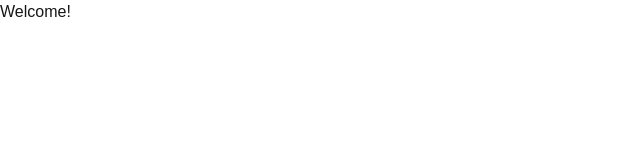
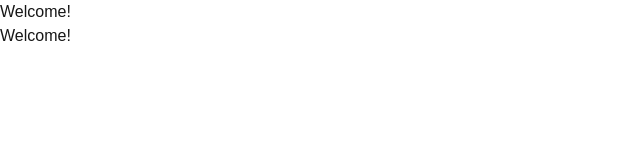
Before and after one commit to KHS338/ClientPortal-UOL, a Next.js app: page / in a window 1280 px wide. Shown: the top 160 px of the page, without its empty margins (0-640 px from the left). Built offline with nearby package versions, Linux system fonts and the light colour scheme.

Commit message:
testcommit2

```diff
--- a/src/app/page.js
+++ b/src/app/page.js
@@ -4,6 +4,7 @@ export default function Home() {
   return (
     <div>
       <h1 className='text-green'>Welcome!</h1>
+      <h1 className='text-green'>Welcome!</h1>
 
     </div>
   );
```
